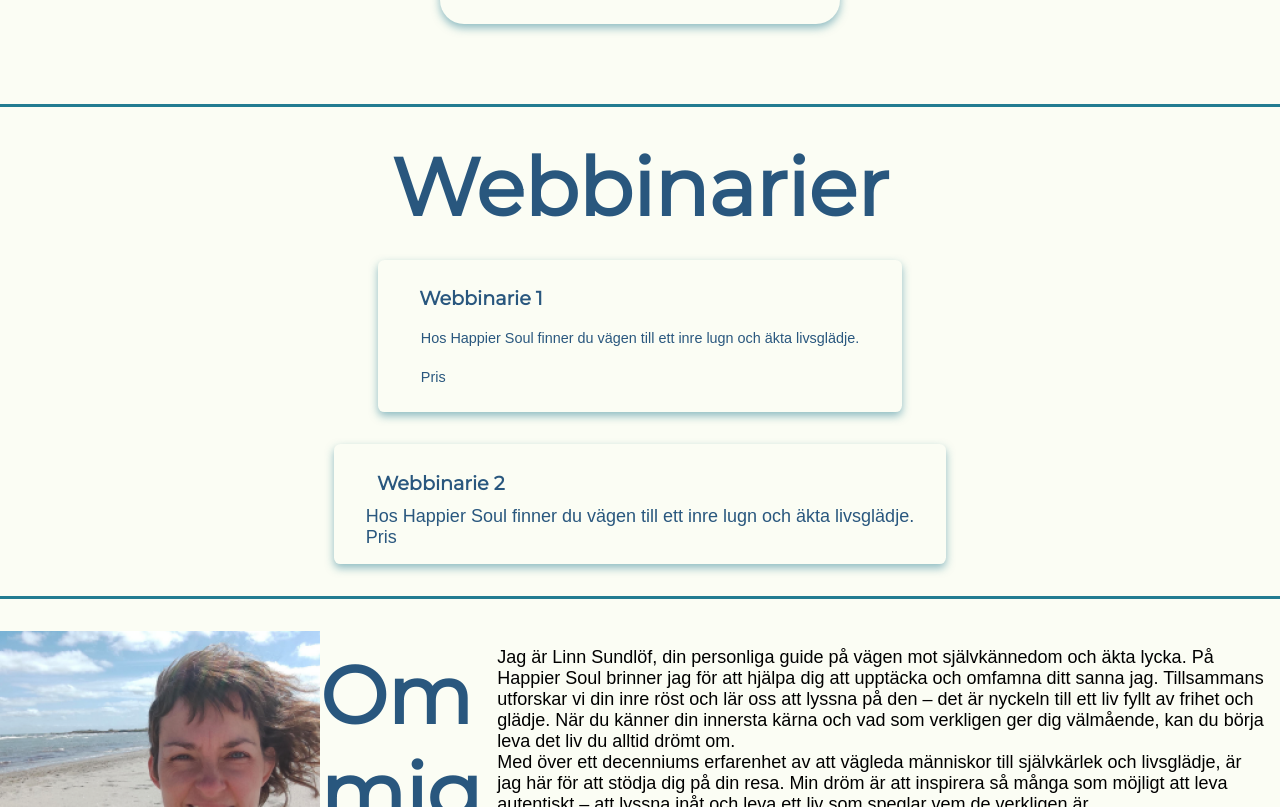
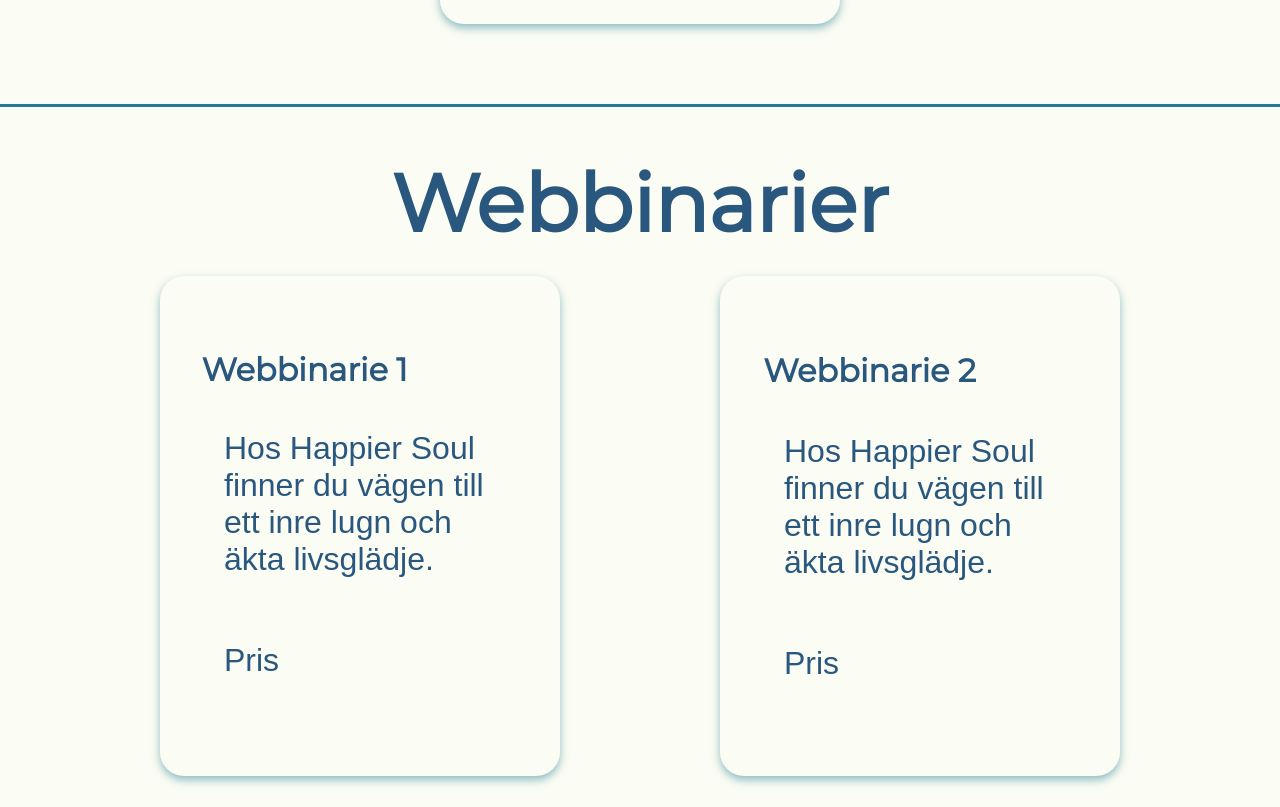
Before and after one commit to IrupePozoGraviz/HappySouls, a React (Create React App) app: page / in a window 1280 px wide. Shown: the part 4113-4920 px from the top of the page. Built offline with nearby package versions, Linux system fonts and the light colour scheme; a web font is replaced by a local one.

Commit message:
webinarier responsivt

```diff
--- a/src/components/webbinarier/webbinarier.js
+++ b/src/components/webbinarier/webbinarier.js
@@ -6,6 +6,7 @@ const SectionThree = () => {
 
         <div className="Webinarie">
         <h1> Webbinarier</h1>
+        <section className="webbinarie-section">
         <div className="Webinarie1">
                 <h2> Webbinarie 1</h2>
                 <p>
@@ -20,6 +21,7 @@ const SectionThree = () => {
                 </p>
                 <p>Pris</p>
                 </div>
+                </section>
         </div>
 
     );
--- a/src/css/webbinarier.css
+++ b/src/css/webbinarier.css
@@ -15,17 +15,21 @@
 
 
 .Webinarie1{
+    display:flex;
+    flex-direction: column;
     padding: 1rem 2rem 1rem 2rem;
-    margin: 1.5rem 5.5rem 1rem 5.5rem;
+    margin: 1.5rem 5rem 1rem 5rem;
     box-shadow: 0px 4px 8px rgba(35, 124, 145, 0.5); /* X-offset, Y-offset, Blur-radius, Färg */
-    border-radius: 0.4rem;
+    border-radius: 1.5rem;
 
 }
 .Webinarie2{
+    display:flex;
+    flex-direction: column;
     padding: 1rem 2rem 1rem 2rem;
-    margin: 1rem 5.5rem 2rem 5.5rem;
+    margin: 1.5rem 5rem 4rem 5rem;
     box-shadow: 0px 4px 8px rgba(35, 124, 145, 0.5); /* X-offset, Y-offset, Blur-radius, Färg */
-    border-radius: 0.4rem;
+    border-radius: 1.5rem;
 }
 
 
@@ -43,7 +47,148 @@
    padding: 0.7rem;
    font-size: 0.9rem;
 }
-.Webinarie1 p{
+.Webinarie2 p{
     padding: 0.7rem;
     font-size: 0.9rem;
  }
+
+  /* Styles for smaller tablets */
+@media (min-width: 768px) and (max-width: 819px) {
+
+
+.Webinarie h1{
+    margin-top: 2rem;
+}
+
+
+
+.Webinarie1{
+ width: 400px;
+ height: 500px;
+
+}
+.Webinarie2{
+ width: 400px;
+ height: 500px;
+ margin-bottom: 6rem;
+}
+
+
+.Webinarie1 h2{
+    font-size: 2rem;
+    margin-top: 3rem;
+}
+.Webinarie2 h2{
+    font-size: 2rem;
+    margin-top: 3rem;
+}
+
+
+.Webinarie1 p{
+   padding: 2rem;
+   font-size: 2rem;
+}
+.Webinarie2 p{
+    padding: 2rem;
+    font-size: 2rem;
+ }
+    }
+
+    /* Styles for desktop */
+    @media (min-width: 820px) {
+
+
+
+.Webinarie h1{
+    margin-top: 2rem;
+}
+
+
+
+.Webinarie1{
+ width: 400px;
+ height: 500px;
+
+}
+.Webinarie2{
+ width: 400px;
+ height: 500px;
+ margin-bottom: 6rem;
+}
+
+
+.Webinarie1 h2{
+    font-size: 2rem;
+    margin-top: 3rem;
+}
+.Webinarie2 h2{
+    font-size: 2rem;
+    margin-top: 3rem;
+}
+
+
+.Webinarie1 p{
+   padding: 2rem;
+   font-size: 2rem;
+}
+.Webinarie2 p{
+    padding: 2rem;
+    font-size: 2rem;
+ }
+        }
+
+
+    /* Styles for large desktops */
+    @media (min-width: 1024px) {
+        .webbinarie-section{
+            display: grid;
+            grid-template-columns: 1fr 1fr;
+            align-items: center;
+            justify-content: center;
+            color: var(--text1-color);
+            border-bottom: 0.2rem solid #237C91;
+        }
+
+.Webinarie h1{
+    margin-top: 3rem;
+}
+
+
+
+.Webinarie1{
+ width: 400px;
+ height: 500px;
+ margin-bottom: 6rem;
+
+}
+.Webinarie2{
+ width: 400px;
+ height: 500px;
+ margin-bottom: 6rem;
+}
+
+
+.Webinarie1 h2{
+    font-size: 2rem;
+    margin-top: 3rem;
+}
+.Webinarie2 h2{
+    font-size: 2rem;
+    margin-top: 3rem;
+}
+
+
+.Webinarie1 p{
+   padding: 2rem;
+   font-size: 2rem;
+}
+.Webinarie2 p{
+    padding: 2rem;
+    font-size: 2rem;
+ }
+    }
+
+    /* Styles for large desktops */
+    @media (min-width: 1200px) {
+
+    }
```
